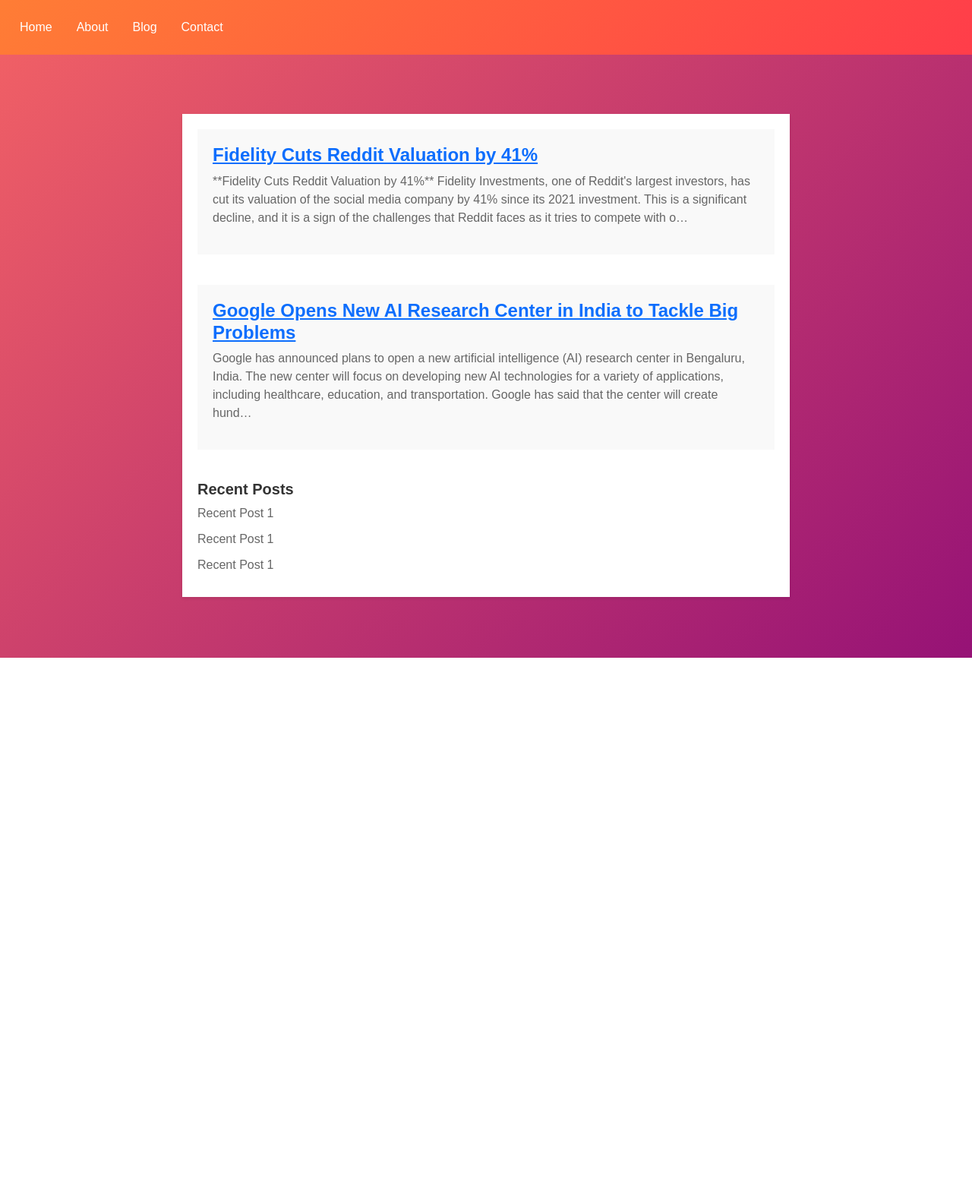
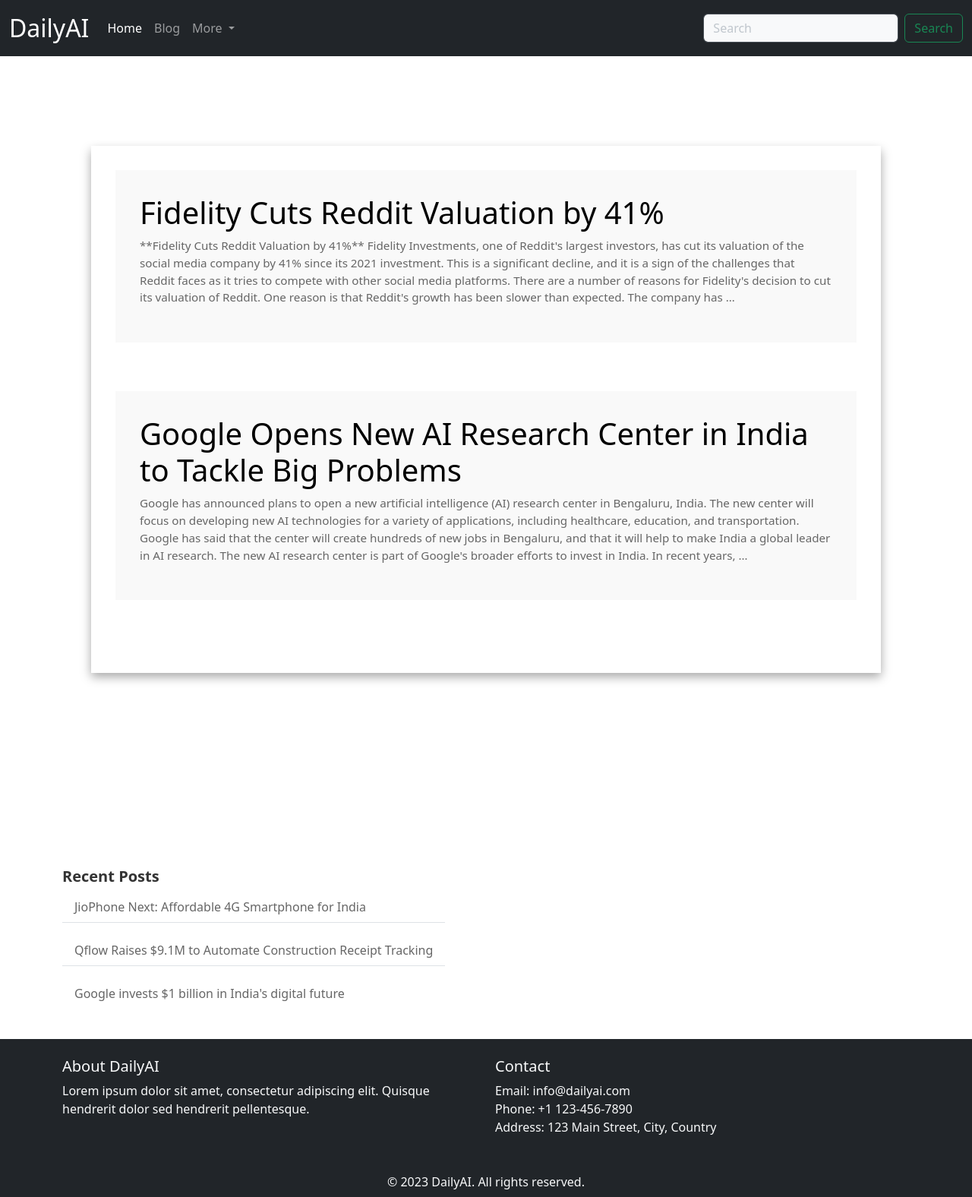
Before and after one commit to AjasMohammed/AI_Blog, a Django app: page / in a window 1280 px wide. Shown: the whole page at 76% size. Before the commit the page ends 866 px from the top, so only its background shows below. Run offline with Django 4.2, Linux system fonts and the light colour scheme; data comes from the database, SQL or seed files in the repository; both versions use the stored data as it was after the commit; parts of the project's set-up code (start-up, migrations or seed data) failed here and were passed over.

Commit message:
Changed the layout of home page. Added bootstrap to the basic html page.

```diff
--- a/templates/basic.html
+++ b/templates/basic.html
@@ -1,77 +1,74 @@
-<!DOCTYPE html>
-<html>
+<!doctype html>
+<html lang="en">
   <head>
     <meta charset="utf-8">
     <meta name="viewport" content="width=device-width, initial-scale=1">
     <title>{% block title %}{% endblock title %}</title>
-  <link href="https://cdn.jsdelivr.net/npm/bootstrap@5.3.0-alpha3/dist/css/bootstrap.min.css" rel="stylesheet" integrity="sha384-KK94CHFLLe+nY2dmCWGMq91rCGa5gtU4mk92HdvYe+M/SXH301p5ILy+dN9+nJOZ" crossorigin="anonymous">
-
-  <style>
-    /* CSS styles */
-    body {
-      font-family: Arial, sans-serif;
-      margin: 0;
-      padding: 70px 0 0; /* Add padding to the top of the body to accommodate the navbar */
-      background: linear-gradient(135deg, #F36265, #961276);
-    }
-
-    /* Navbar styles */
-    .navbar {
-      background: linear-gradient(135deg, #FF7D35, #FF3D4A);
-      color: #fff;
-      padding: 10px;
-      position: fixed; /* Position the navbar fixed */
-      width: 100%; /* Make the navbar full width */
-      top: 0; /* Stick the navbar to the top of the screen */
-      z-index: 999; /* Set a high z-index to keep the navbar above other elements */
-    }
-
-    .navbar ul {
-      list-style-type: none;
-      margin: 0;
-      padding: 0;
-      overflow: hidden;
-    }
-
-    .navbar li {
-      float: left;
-    }
-
-    .navbar li a {
-      display: block;
-      color: #fff;
-      text-align: center;
-      padding: 14px 16px;
-      text-decoration: none;
-      transition: background-color 0.3s;
-    }
-
-    .navbar li a:hover {
-      background-color: rgba(255, 255, 255, 0.1);
-    }
-
-    {% block style %}{% endblock style %}
-  </style>
+    <link href="https://cdn.jsdelivr.net/npm/bootstrap@5.3.0/dist/css/bootstrap.min.css" rel="stylesheet" integrity="sha384-9ndCyUaIbzAi2FUVXJi0CjmCapSmO7SnpJef0486qhLnuZ2cdeRhO02iuK6FUUVM" crossorigin="anonymous">
+    <style>{% block style %}{% endblock style %}</style>
   </head>
   <body>
-  <!-- Navbar -->
-  <div class="navbar">
-    <ul>
-      <li><a href="/">Home</a></li>
-      <li><a href="#">About</a></li>
-      <li><a href="blog">Blog</a></li>
-      <li><a href="#">Contact</a></li>
+    <!-- NavBar -->
+    <nav class="navbar navbar-expand-lg bg-dark fixed-top" data-bs-theme="dark">
+        <div class="container-fluid">
+          <a class="navbar-brand" href="/"
+          style="font-size:2rem;">DailyAI</a>
+          <button class="navbar-toggler" type="button" data-bs-toggle="collapse" data-bs-target="#navbarSupportedContent" aria-controls="navbarSupportedContent" aria-expanded="false" aria-label="Toggle navigation">
+            <span class="navbar-toggler-icon"></span>
+          </button>
+          <div class="collapse navbar-collapse" id="navbarSupportedContent">
+            <ul class="navbar-nav me-auto mb-2 mb-lg-0">
+              <li class="nav-item">
+                <a class="nav-link active" aria-current="page" href="/">Home</a>
+              </li>
+              <li class="nav-item">
+                <a class="nav-link" href="/blog">Blog</a>
+              </li>
+              <li class="nav-item dropdown">
+                <a class="nav-link dropdown-toggle" href="#" role="button" data-bs-toggle="dropdown" aria-expanded="false">
+                  More
+                </a>
+                <ul class="dropdown-menu">
+                  <li><a class="dropdown-item" href="#">Action</a></li>
+                  <li><a class="dropdown-item" href="#">Another action</a></li>
+                  <li><hr class="dropdown-divider"></li>
+                  <li><a class="dropdown-item" href="#">Something else here</a></li>
                 </ul>
+              </li>
+            </ul>
+            <form class="d-flex" role="search">
+              <input class="form-control me-2 bg-light" type="search" placeholder="Search" aria-label="Search">
+              <button class="btn btn-outline-success" type="submit">Search</button>
+            </form>
           </div>
+        </div>
+      </nav>
 
 {% block body %}{% endblock body %}
 
-  <script src="https://cdn.jsdelivr.net/npm/bootstrap@5.2.2/dist/js/bootstrap.bundle.min.js"
-    integrity="sha384-OERcA2EqjJCMA+/3y+gxIOqMEjwtxJY7qPCqsdltbNJuaOe923+mo//f6V8Qbsw3"
-    crossorigin="anonymous"></script>
-  <script src="https://code.jquery.com/jquery-3.6.1.slim.min.js"
-    integrity="sha256-w8CvhFs7iHNVUtnSP0YKEg00p9Ih13rlL9zGqvLdePA=" crossorigin="anonymous"></script>
+<footer class="bg-dark text-light" style="margin-top:1.5rem">
+  <div class="container py-4">
+    <div class="row">
+      <div class="col-lg-6">
+        <h5>About DailyAI</h5>
+        <p>Lorem ipsum dolor sit amet, consectetur adipiscing elit. Quisque hendrerit dolor sed hendrerit pellentesque.</p>
+      </div>
+      <div class="col-lg-6">
+        <h5>Contact</h5>
+        <ul class="list-unstyled">
+          <li>Email: info@dailyai.com</li>
+          <li>Phone: +1 123-456-7890</li>
+          <li>Address: 123 Main Street, City, Country</li>
+        </ul>
+      </div>
+    </div>
+  </div>
+  <div class="text-center py-2 bg-dark">
+    &copy; 2023 DailyAI. All rights reserved.
+  </div>
+</footer>
 
-  </script>
+
+    <script src="https://cdn.jsdelivr.net/npm/bootstrap@5.3.0/dist/js/bootstrap.bundle.min.js" integrity="sha384-geWF76RCwLtnZ8qwWowPQNguL3RmwHVBC9FhGdlKrxdiJJigb/j/68SIy3Te4Bkz" crossorigin="anonymous"></script>
   </body>
 </html>
--- a/templates/home/home.html
+++ b/templates/home/home.html
@@ -5,23 +5,23 @@
 {% block style %}
 /* Main content styles */
 .content {
-      max-width: 800px;
-      margin: 80px auto; /* Add margin-top to accommodate the fixed navbar */
+  max-width: 65rem;
+  margin: 12rem auto;
   background-color: #fff;
-      padding: 20px;
-      box-shadow: 0px 2px 4px rgba(0, 0, 0, 0.1);
+  padding: 2rem;
+  box-shadow: 0px 0.4rem 0.8rem rgba(0, 0, 0, 0.35);
 }
 
 .blog-post {
-      margin-bottom: 40px;
-      background-color: #f9f9f9; /* Add a light background color to the blog posts */
-      padding: 20px;
+  margin-bottom: 4rem;
+  background-color: #f9f9f9;
+  padding: 2rem;
 }
 
 .blog-post h2 {
   margin-top: 0;
   color: #333;
-      font-size: 24px;
+  font-size: 1.5rem; /* Convert 24px to rem */
   font-weight: bold;
 }
 
@@ -31,13 +31,13 @@
 }
 
 .recent-posts {
-      margin-top: 40px;
+  margin-top: 4rem; /* Convert 40px to rem */
 }
 
 .recent-posts h3 {
   margin-top: 0;
   color: #333;
-      font-size: 20px;
+  font-size: 1.25rem; /* Convert 20px to rem */
   font-weight: bold;
 }
 
@@ -48,7 +48,7 @@
 }
 
 .recent-posts li {
-      margin-bottom: 10px;
+  margin-bottom: 1rem; /* Convert 10px to rem */
 }
 
 .recent-posts li a {
@@ -60,6 +60,23 @@
 .recent-posts li a:hover {
   color: #333;
 }
+
+/* Responsive Styles */
+
+@media (max-width: 48rem) { /* Convert 768px to rem */
+  .content {
+    margin: 8rem auto; /* Convert 80px to rem */
+  }
+
+  .blog-post h2 {
+    font-size: 1.25rem; /* Convert 20px to rem */
+  }
+
+  .recent-posts h3 {
+    font-size: 1.125rem; /* Convert 18px to rem */
+  }
+}
+
 {% endblock style %}
 
 {% block body %}
@@ -67,27 +84,31 @@
 <div class="content">
   {% for post in posts|slice:':2' %}
     <div class="blog-post">
-      <h2><a href="blog/{{post.serial_no}}">{{post.title}}</a></h2>
-      <p>{{post.content | truncatechars:300}}</p>
+      <h2>
+        <a href="blog/{{post.serial_no}}"
+        style="color:black;text-decoration:none; font-size: $display-font-sizes[2]"
+        class="display-6 fw-normal">
+        {{post.title}}
+      </a></h2>
+      <p
+      class="blockquote"
+      style="font-size:0.95rem;"
+      >{{post.content | truncatechars:500}}</p>
     </div>
     {% endfor %}
-    <!-- <div class="blog-post">
-      <h2>Another Blog Post Title</h2>
-      <p>Maecenas quis nisl eu nulla aliquam commodo. Morbi sit amet iaculis nunc.</p>
-    </div> -->
+  </div>
 
   <!-- Recent Posts -->
+  <div class="container d-flex justify-content-start">
     {% if posts|length > 2 %}
     <div class="recent-posts">
       <h3>Recent Posts</h3>
-      <ul>
+      <ul class="list-group list-group-flush">
         {% for post in posts|slice:"2:5" %}
-        <li><a href="#">Recent Post 1</a></li>
-        {% comment %} <li><a href="#">Recent Post 2</a></li>
-        <li><a href="#">Recent Post 3</a></li> {% endcomment %}
+        <li class="list-group-item"><a href="blog/{{post.serial_no}}">{{post.title}}</a></li>
         {% endfor %}
       </ul>
     </div>
+    </div>
     {% endif %}
-  </div>
 {% endblock body %}
```
Also changed, not shown: db.sqlite3. Lines whose indentation alone changed are shown as unchanged.
